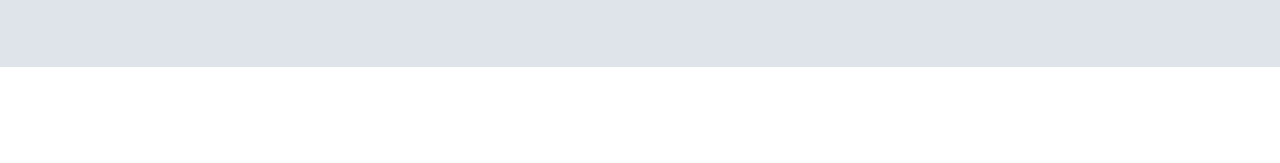
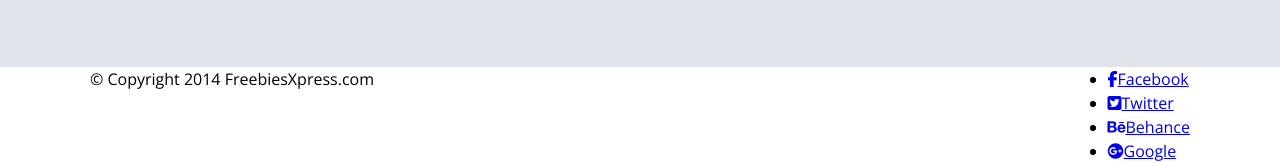
Before and after one commit to olimpiaspyra/golden, a website: page index.html in a window 1280 px wide. Shown: the part 2267-2430 px from the top of the page. Before the commit the page ends 2334 px from the top, so only its background shows below. Drawn offline with nearby package versions, Linux system fonts and the light colour scheme.

Commit message:
Add html for footer

```diff
--- a/index.html
+++ b/index.html
@@ -115,5 +115,22 @@
                 </div>
         </div>
     </section>
+    <footer class="footer">
+        <div class="container">
+            <div class="wrapper">
+                <div class="footer-copyright">
+                    <p>&copy; Copyright 2014 FreebiesXpress.com</p>
+                </div>
+                <div class="footer-contact">
+                    <ul>
+                        <li><a href="#"><i class="fab fa-facebook-f"></i>Facebook</a></li>
+                        <li><a href="#"><i class="fab fa-twitter-square"></i>Twitter</a></li>
+                        <li><a href="#"><i class="fab fa-behance"></i>Behance</a></li>
+                        <li><a href="#"><i class="fab fa-google-plus"></i>Google</a></li>
+                    </ul>
+                </div>
+            </div>
+        </div>
+    </footer>
 </body>
 </html>
```
